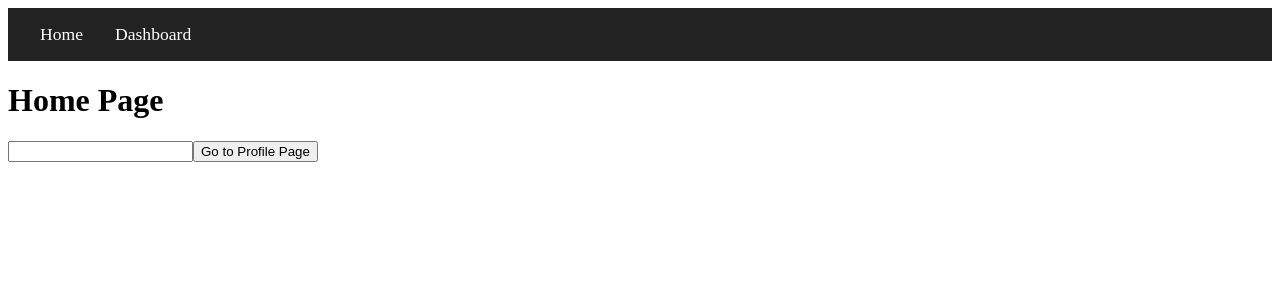
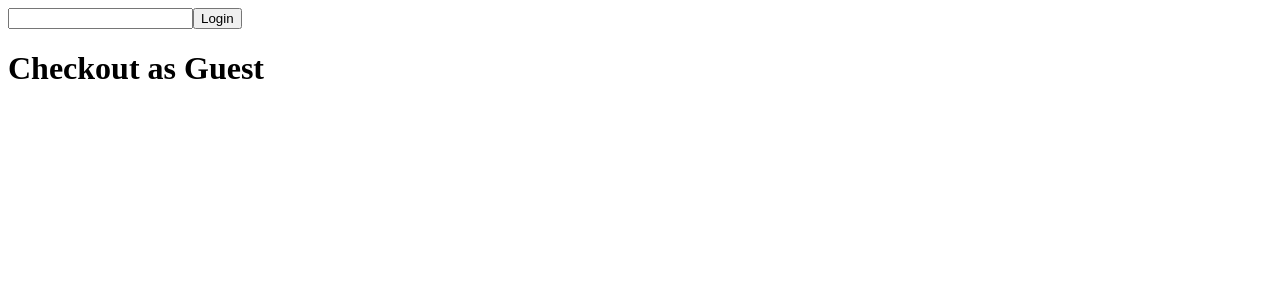
Before and after one commit to saeedali780/learn-react, a React (Vite) app: page / in a window 1280 px wide. Shown: the top 300 px of the page. Built offline with nearby package versions, Linux system fonts and the light colour scheme.

Commit message:
Context API In React

```diff
--- a/src/App.jsx
+++ b/src/App.jsx
@@ -1,48 +1,21 @@
-import React from "react";
-import { BrowserRouter, Route,Routes } from "react-router-dom";
-import Home from "./pages/Home";
-import Dashboard from "./pages/Dashboard";
-import PageNotFound from "./pages/PageNotFound";
-import Nav from "./compnents/Nav";
-import Profile from "./pages/Profile.jsx"
-import Settings from "./pages/Settings.jsx"
-import Products from "./pages/Products.jsx";
-
-// import { useState, useReducer } from 'react';
-
+import React, { createContext, useState } from "react";
+import Checkout from "./compnents/Checkout";
+import Login from "./compnents/Login";
+export  const userContext = createContext();
 
 const App = () => {
-  // const [state,dispatch] = useReducer(reducer,{balance: 0});
-  // const [amount,setAmount] = useState(0)
-  // function reducer(state,action){
-  //   if(action.type == 'add'){
-  //     return {...state,balance:state.balance + action.payload}
-  //   }
-  //   if(action.type == 'withdraw'){
-  //     return {...state, balance: state.balance - action.payload}
-  //   }
-  // }
+  const [user,setUser]  = useState("Guest")
 
   return (
 
-    <BrowserRouter>
-    <Nav/>
-    <Routes>
-      <Route path="/" element={<Home/>} />
-      <Route path="/products/:id" element={<Products/>}></Route>
-      <Route path="/dashboard" element={<Dashboard/>} >
-      <Route path="profile" element={<Profile/>}/>
-      <Route path="settings" element={<Settings/>}/>
-      </Route>
-      <Route path="*" element={<PageNotFound/>} />
+    <div>
 
-    </Routes>
-      {/* {state.balance}
+      <userContext.Provider value={{user,setUser}}>
+      <Login/>
+      <Checkout  />
+      </userContext.Provider>
 
-      <input type="text" value={amount} onChange={(e)=> setAmount(e.target.value)}/>
-      <button onClick={()=>dispatch({type:"add",payload: Number(amount)})}>deposit</button>
-      <button onClick={()=>dispatch({type:"withdraw",payload: Number(amount)})}>withdraw</button> */}
-    </BrowserRouter>
+    </div>
   )
 }
 
--- /dev/null
+++ b/src/compnents/Checkout.jsx
@@ -0,0 +1,13 @@
+import React, { useContext } from 'react';
+import { userContext } from '../App';
+
+const Checkout = () => {
+  const {user} =  useContext(userContext);
+
+
+  return (
+    <div><h1>Checkout as {user}</h1></div>
+  )
+}
+
+export default Checkout
--- /dev/null
+++ b/src/compnents/Login.jsx
@@ -0,0 +1,23 @@
+import React, { useState, useContext } from 'react';
+
+import { userContext } from '../App';
+
+const Login = () => {
+     const [value,setValue] = useState("");
+     const {user,setUser} =  useContext(userContext);
+
+     const handleSubmit = (e)=>{
+        e.preventDefault();
+        setUser(value)
+     }
+  return (
+    <div>
+        <form onSubmit={handleSubmit}>
+            <input type="text" value={value} onChange={(e)=> setValue(e.target.value)}/>
+            <button type='submit'>Login</button>
+        </form>
+    </div>
+  )
+}
+
+export default Login
```
